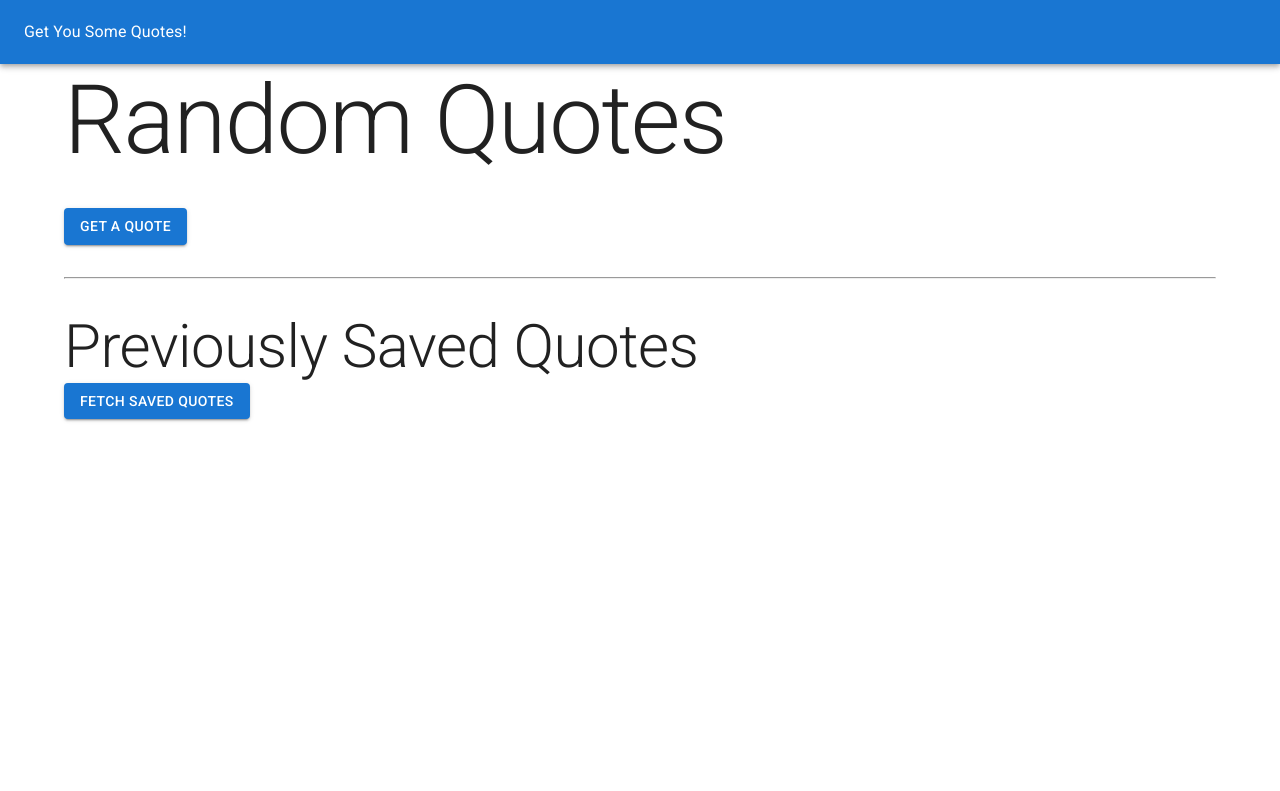
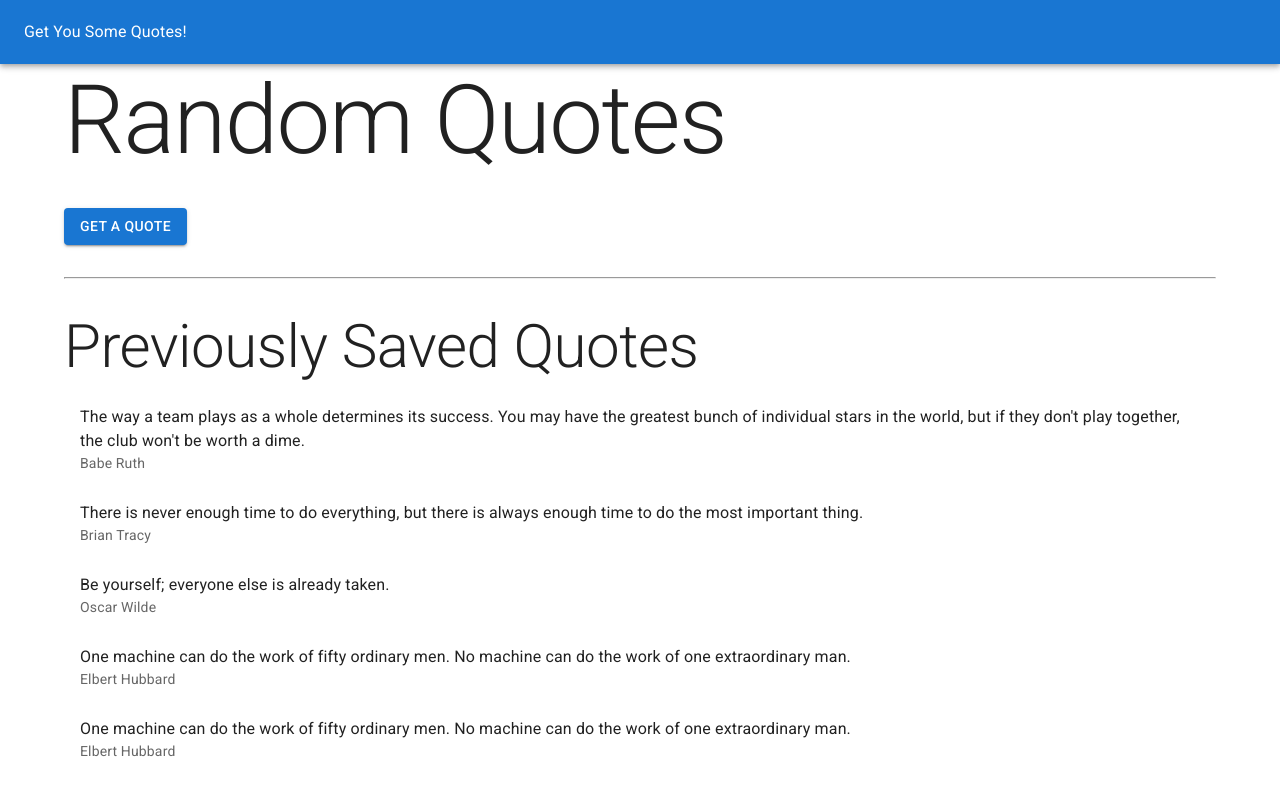
Before and after one commit to dmit-2008/dmit2008-1233-workbook-nathanhumphrey-1, a Next.js app in the folder week-07-rest-demo/: page / in a window 1280 px wide. Shown: the top 791 px of the page. Built offline with nearby package versions, Linux system fonts and the light colour scheme; data requests are answered from the project's data file.

Commit message:
Update week 7 rest demo - on mount and save quote

```diff
--- a/week-07-rest-demo/db.json
+++ b/week-07-rest-demo/db.json
@@ -16,9 +16,29 @@
       "quote": "Be yourself; everyone else is already taken."
     },
     {
-      "id": "dd7f",
-      "author": "Judy Garland",
-      "quote": "Always be a first-rate version of yourself, instead of a second-rate version of somebody else."
+      "id": "4604",
+      "author": "Elbert Hubbard",
+      "quote": "One machine can do the work of fifty ordinary men. No machine can do the work of one extraordinary man."
+    },
+    {
+      "id": "4604",
+      "author": "Elbert Hubbard",
+      "quote": "One machine can do the work of fifty ordinary men. No machine can do the work of one extraordinary man."
+    },
+    {
+      "id": "4604",
+      "author": "Elbert Hubbard",
+      "quote": "One machine can do the work of fifty ordinary men. No machine can do the work of one extraordinary man."
+    },
+    {
+      "id": "4604",
+      "author": "Elbert Hubbard",
+      "quote": "One machine can do the work of fifty ordinary men. No machine can do the work of one extraordinary man."
+    },
+    {
+      "id": "4604",
+      "author": "Elbert Hubbard",
+      "quote": "One machine can do the work of fifty ordinary men. No machine can do the work of one extraordinary man."
     }
   ]
 }
--- a/week-07-rest-demo/pages/index.js
+++ b/week-07-rest-demo/pages/index.js
@@ -1,4 +1,4 @@
-import { useState } from 'react';
+import { useEffect, useState } from 'react';
 import {
   AppBar,
   Box,
@@ -19,6 +19,13 @@ export default function Home() {
   const [randomQuote, setRandomQuote] = useState(null);
   const [savedQuotes, setSavedQuotes] = useState(null);
   const [isLoading, setIsLoading] = useState(false);
+
+  // Only on mount want to fetch saved quotes
+  useEffect(() => {
+    QuoteManager.getSavedQuotes().then((quotes) => {
+      setSavedQuotes(quotes);
+    });
+  }, []);
 
   function getRandomQuote() {
     setIsLoading(true);
@@ -60,7 +67,14 @@ export default function Home() {
               <Button
                 variant="contained"
                 onClick={async () => {
-                  await QuoteManager.saveQuote(randomQuote);
+                  // Set the returned db-generated id on our random quote
+                  randomQuote.id = (
+                    await QuoteManager.saveQuote(randomQuote)
+                  ).id;
+
+                  // Set both random quote and saved quotes for render update
+                  setRandomQuote({ ...randomQuote });
+                  setSavedQuotes([...savedQuotes, randomQuote]);
                 }}
               >
                 Save Quote
@@ -70,14 +84,6 @@ export default function Home() {
         </Box>
         <Box mt={4}>
           <Typography variant="h2">Previously Saved Quotes</Typography>
-          <Button
-            variant="contained"
-            onClick={async () => {
-              setSavedQuotes(await QuoteManager.getSavedQuotes());
-            }}
-          >
-            Fetch Saved Quotes
-          </Button>
           <List>
             {savedQuotes &&
               savedQuotes.map((q) => (
```
